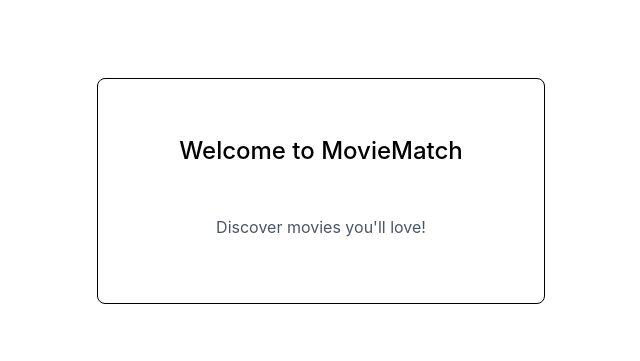
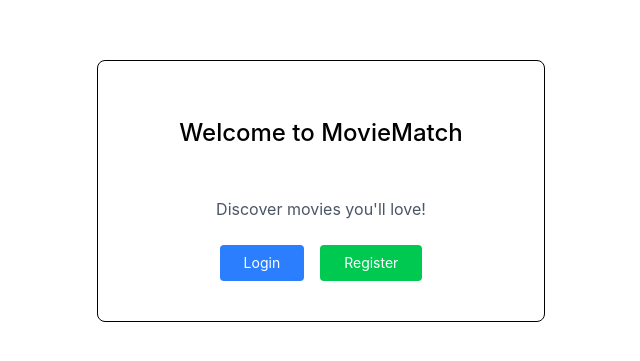
Before and after one commit to mmazzet/movie-match-app, a React (Vite) app in the folder frontend/: page / in a window 1280 px wide. Shown: the part 209-570 px from the top of the page, without its empty margins (319-959 px from the left). Built offline with nearby package versions, Linux system fonts and the light colour scheme; no server answers.

Commit message:
add redirect to login and register page

```diff
--- a/frontend/src/pages/LandingPage.tsx
+++ b/frontend/src/pages/LandingPage.tsx
@@ -1,4 +1,14 @@
+import { useEffect } from 'react'
+import { useNavigate } from 'react-router-dom'
+import api from '../services/api'
+
 function LandingPage() {
+  const navigate = useNavigate()
+
+  useEffect(() => {
+    api.get('/health')
+  }, [])
+
   return (
     <div className="h-screen flex bg-gray-bg1">
       <div className="w-full max-w-md m-auto bg-white rounded-lg border border-primaryBorder shadow-default py-10 px-16">
@@ -8,6 +18,20 @@ function LandingPage() {
         <p className="text-center text-gray-600 mb-6">
           Discover movies you'll love!
         </p>
+        <div className="flex justify-center gap-4">
+          <button
+            onClick={() => navigate('/login')}
+            className="px-6 py-2 rounded text-white text-sm bg-blue-500"
+          >
+            Login
+          </button>
+          <button
+            onClick={() => navigate('/register')}
+            className="px-6 py-2 rounded text-white text-sm bg-green-500"
+          >
+            Register
+          </button>
+        </div>
       </div>
     </div>
   )
```
